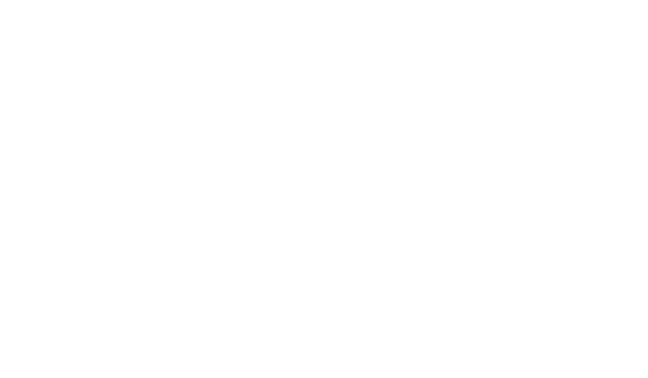
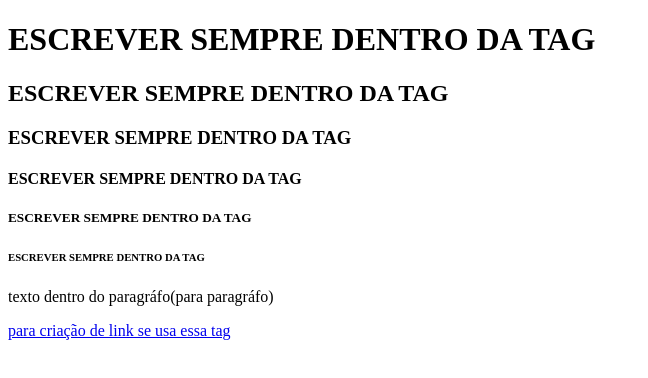
Before and after one commit to mariaalyce/Introdu-o-programa-o, a plain HTML site: page index.html in a window 1280 px wide. Shown: the whole page, without its empty margins (0-648 px from the left). Drawn offline with Linux system fonts and the light colour scheme.

Commit message:
Add files via upload

```diff
--- a/index.html
+++ b/index.html
@@ -3,9 +3,19 @@
 <head>
     <meta charset="UTF-8">
     <meta name="viewport" content="width=device-width, initial-scale=1.0">
-    <title>BRADESCO - FOUNDATION</title>
+    <title>DOCES E DELICIAS</title>
 </head>
 <body>
 
 </body>
+      <H1>ESCREVER SEMPRE DENTRO DA TAG</H1>
+      <h2>ESCREVER SEMPRE DENTRO DA TAG</H2>
+      <h3>ESCREVER SEMPRE DENTRO DA TAG</H3>
+      <H4>ESCREVER SEMPRE DENTRO DA TAG</H4>
+      <H5>ESCREVER SEMPRE DENTRO DA TAG</H5>
+      <H6>ESCREVER SEMPRE DENTRO DA TAG</H6>
+           <p>texto dentro do paragráfo(para paragráfo)</p>
+      <a href="contato.html">para criação de link se usa essa tag</a>
+
+
 </html>
```
Also changed, not shown: contato.html (added, +16 -0 lines), IMAGE.PNG.jpg (added).
